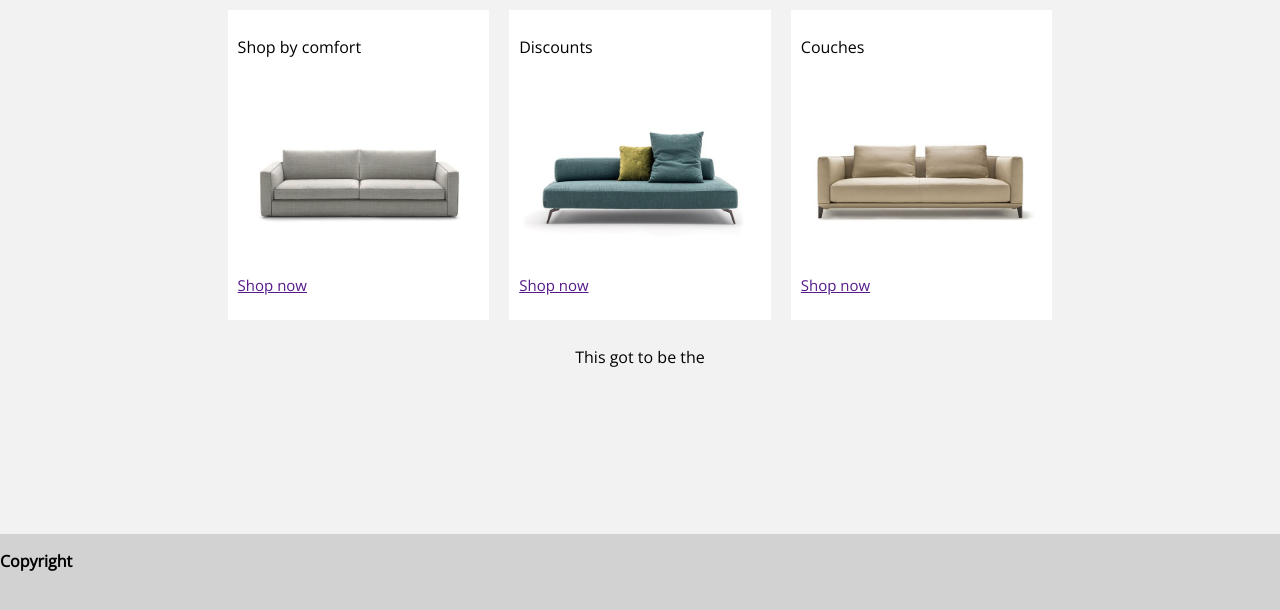
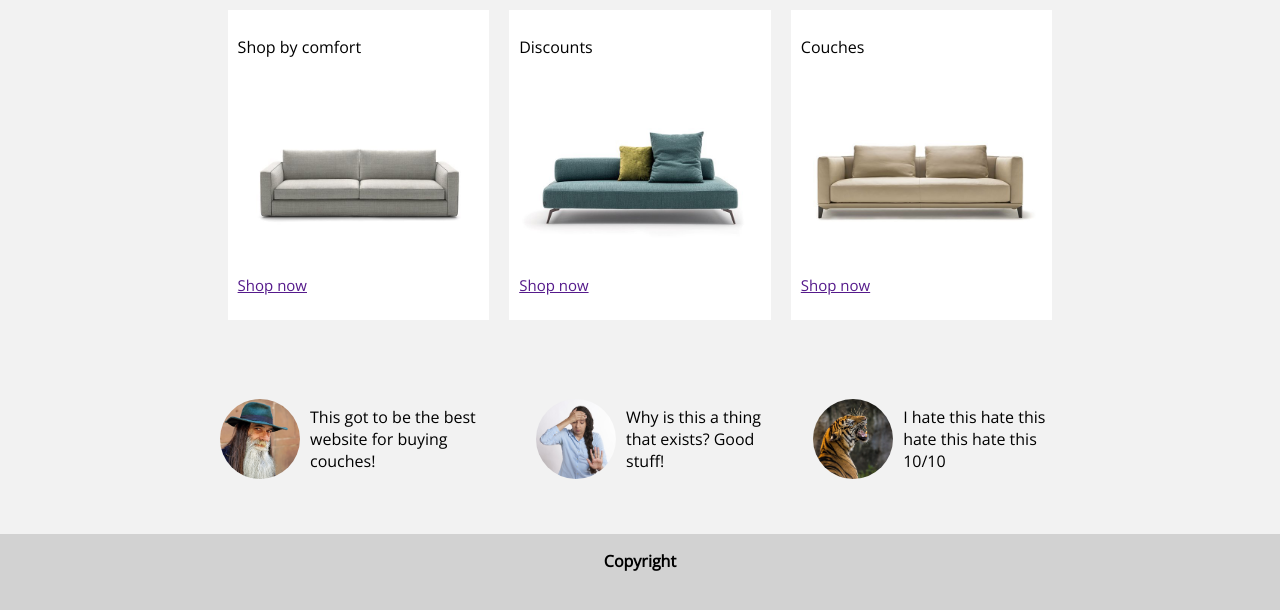
Before and after one commit to vincentnti/flex-vincent-s, a plain HTML site: page index.html in a window 1280 px wide. Shown: the part 166-776 px from the top of the page. Drawn offline with nearby package versions, Linux system fonts and the light colour scheme.

Commit message:
Reviews created

```diff
--- a/index.html
+++ b/index.html
@@ -12,7 +12,6 @@
 <body>
     <div class="navbar">
         <ul class="navbar-separator"></ul>
-        <!--<ul class="navbar-item"><a href="index.html"><img src="https://img.icons8.com/metro/26/000000/living-room.png"/></a></ul>-->
         <ul class="navbar-item"><a href="products.html"><p>Products</p></a></ul>
         <ul class="navbar-item"><a href="https://google.com"><p>Contact</p></a></ul>
         <ul class="navbar-item"><a href="https://google.com"><p>About us</p></a></ul>
@@ -43,7 +42,16 @@
             </div>
             <div class="mainbox-content-reviews">
                 <div class="mainbox-content-reviews-review">
-                    <p>This got to be the </p>
+                    <img src="imgs/man.jpg">
+                    <p>This got to be the best website for buying couches!</p>
+                </div>
+                <div class="mainbox-content-reviews-review">
+                    <img src="imgs/woman.jpg">
+                    <p>Why is this a thing that exists? Good stuff!</p>
+                </div>
+                <div class="mainbox-content-reviews-review">
+                    <img src="imgs/cat.jpg">
+                    <p>I hate this hate this hate this hate this 10/10</p>
                 </div>
             </div>
         </div>
--- a/style.css
+++ b/style.css
@@ -56,7 +56,8 @@ body {
 */
 .navbar-separator {
     /*max-width: 349px;*/
-    width: 36vh;
+    max-width: 36vh;
+    min-width: 1vh;
 }
 
 .mainbox {
@@ -135,7 +136,7 @@ body {
     flex: 0 25%;
 
     /*End of grid stuff*/
-    min-width: 0;
+    min-width: 250px;
     max-width: 500px;
     padding: 10px 10px 20px 10px;
     margin: 10px;
@@ -191,9 +192,32 @@ body {
     font-weight: 5px;
 }
 
+.mainbox-content-reviews {
+    display: flex;
+    justify-content: center;
+    width: 125%;
+    margin-top: 30px;
+}
+.mainbox-content-reviews-review {
+    display: flex;
+    align-items: center;
+    margin: 20px;
+}
+.mainbox-content-reviews-review p {
+    padding: 10px;
+}
+.mainbox-content-reviews-review img {
+    width: 80px;
+    height: 80px;
+    object-fit: cover;
+    border-radius: 100%;
+}
+
 /*Styling for footer*/
 .footer {
     display: flex;
+    justify-content: center;
+    flex: wrap;
 
     width: 100%;
     height: 100px;
```
Also changed, not shown: products.html (+15 -0 lines), imgs/cat.jpg (added), imgs/man.jpg (added), imgs/woman.jpg (added).
